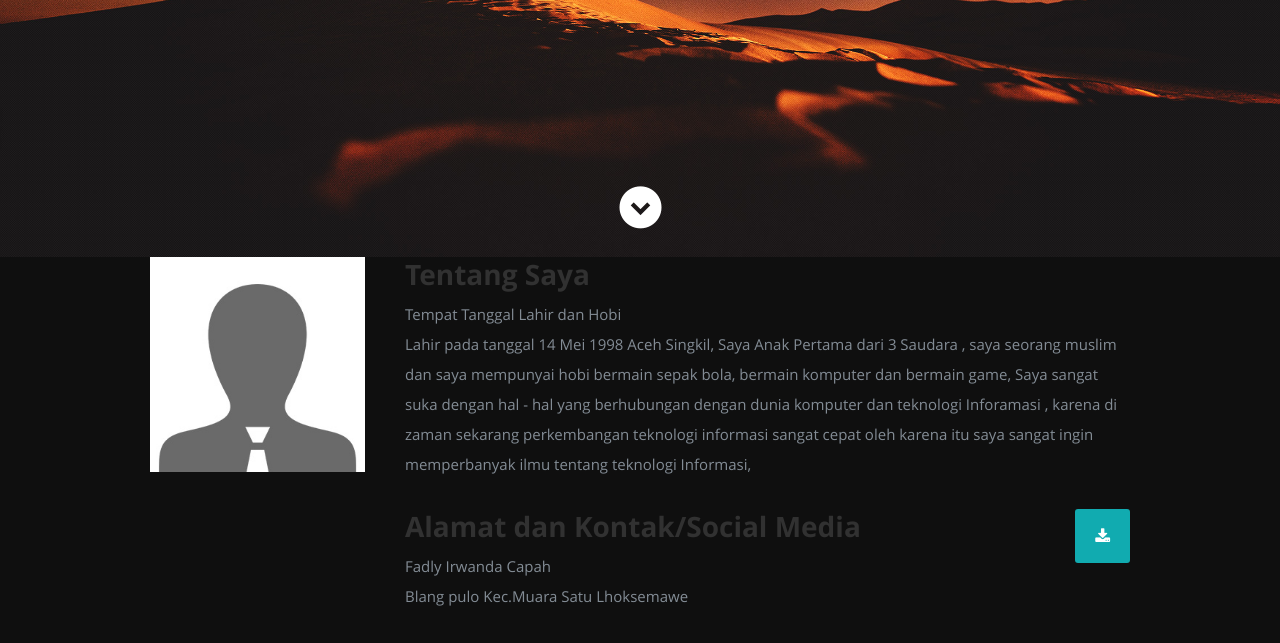
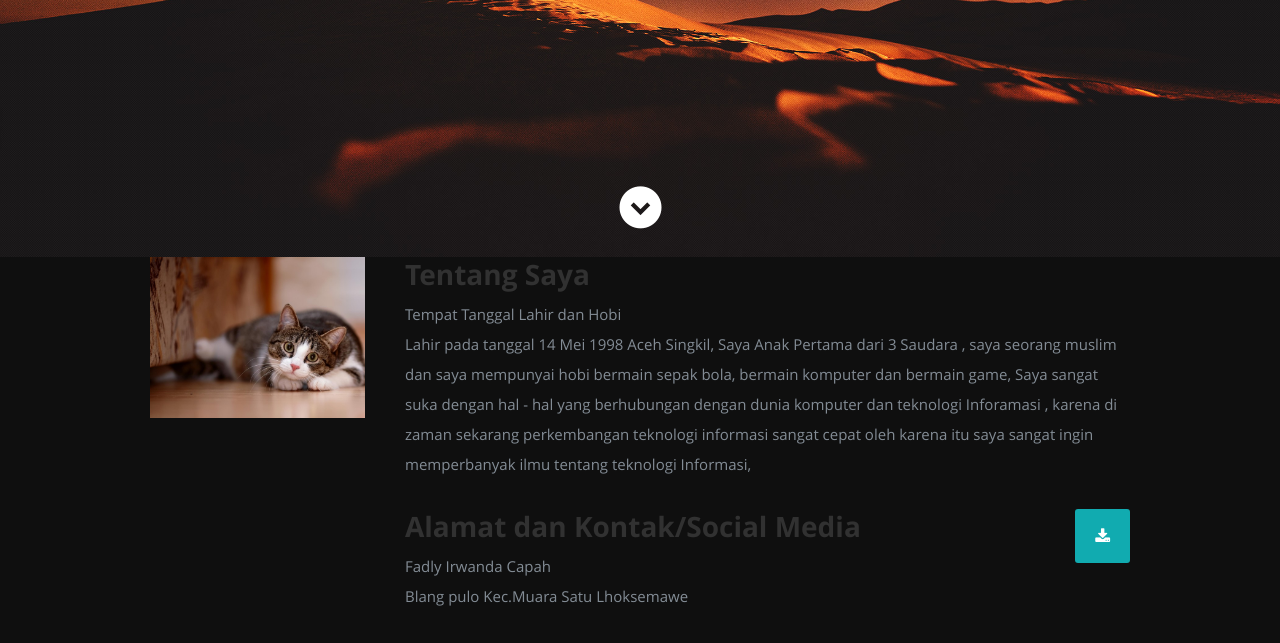
Before and after one commit to FadlyIrwanda/FadlyIrwanda.github.io, a plain HTML site: page index.html in a window 1280 px wide. Shown: the part 543-1186 px from the top of the page. Drawn offline with nearby package versions, Linux system fonts and the light colour scheme.

Commit message:
Update index.html

```diff
--- a/index.html
+++ b/index.html
@@ -87,7 +87,7 @@
 
          <div class="three columns">
 
-            <img class="profile-pic"  src="images/profilepic.jpg" alt="" />
+            <img class="profile-pic"  src="images/kucing.jpg" alt="" />
 
          </div>
 
```
